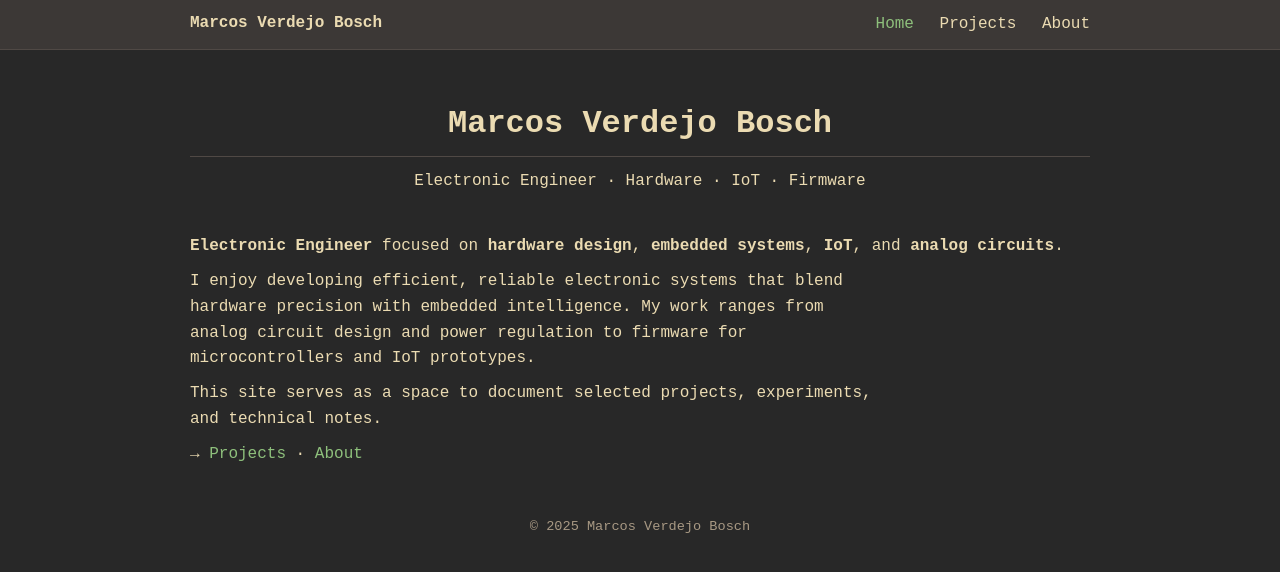
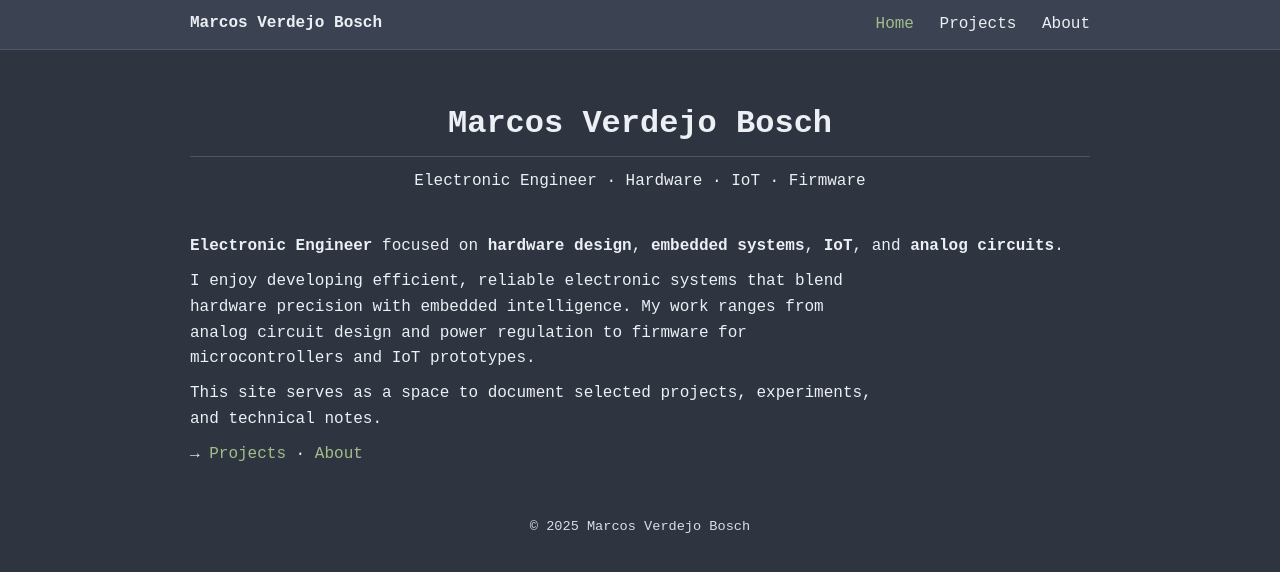
Before and after one commit to MarcosVerde/MarcosVerde.github.io, a Jekyll site: the page built from index.md, in a window 1280 px wide. Shown: the top 572 px of the page. Built offline with Jekyll 4.4.1, drawn with Linux system fonts in a browser that asks for light colours.

Commit message:
Update style.css
Apply Nord dark theme with Ubuntu Mono

```diff
--- a/assets/css/style.css
+++ b/assets/css/style.css
@@ -1,21 +1,21 @@
 /* --------------------------------------------------------------
-   Gruvbox dark theme
-   Focus: high legibility, warm retro look
+   Nord theme (dark)
+   Focus: high legibility, calm blue/gray look
    Font: Ubuntu Mono
-   Palette: https://github.com/morhetz/gruvbox
+   Palette: https://www.nordtheme.com
 -------------------------------------------------------------- */
 
 :root {
-  /* Core gruvbox dark colors */
-  --bg: #282828;        /* background */
-  --bg-alt: #3c3836;    /* navbar / panels */
-  --fg: #ebdbb2;        /* main text (light, warm) */
-  --muted: #a89984;     /* secondary text */
-  --line: #504945;      /* borders / separators */
+  /* Core Nord colors */
+  --bg: #2e3440;        /* polar night 1 – background */
+  --bg-alt: #3b4252;    /* polar night 2 – navbar/panels */
+  --fg: #eceff4;        /* snow storm 3 – main text (very light) */
+  --muted: #d8dee9;     /* snow storm 2 – secondary text */
+  --line: #4c566a;      /* polar night 4 – borders / separators */
 
-  /* Gruvbox accents */
-  --accent: #fabd2f;    /* primary accent: yellow */
-  --accent-alt: #8ec07c;/* secondary accent: green */
+  /* Accents */
+  --accent: #88c0d0;    /* frost – primary accent (links hover, brand) */
+  --accent-alt: #a3be8c;/* green – secondary accent */
 }
 
 /* Base layout */
@@ -44,14 +44,14 @@ main {
 /* Links */
 
 a {
-  color: var(--accent-alt);                     /* green */
+  color: var(--accent-alt);                     /* green accent */
   text-decoration: none;
   border-bottom: 1px dotted transparent;
   transition: color 0.15s ease, border-color 0.15s ease;
 }
 
 a:hover {
-  color: var(--accent);                         /* yellow */
+  color: var(--accent);                         /* blue accent on hover */
   border-bottom-color: var(--accent);
 }
 
@@ -62,7 +62,7 @@ h2,
 h3 {
   margin-top: 2rem;
   margin-bottom: 0.75rem;
-  color: var(--fg);                             /* same as text */
+  color: var(--fg);                             /* same as main text */
 }
 
 h1 {
@@ -112,7 +112,7 @@ li {
 
 .nav-title {
   font-weight: 700;
-  color: var(--fg);                             /* same as main text */
+  color: var(--fg);                             /* mismo color que el texto principal */
   text-decoration: none;
 }
 
```
